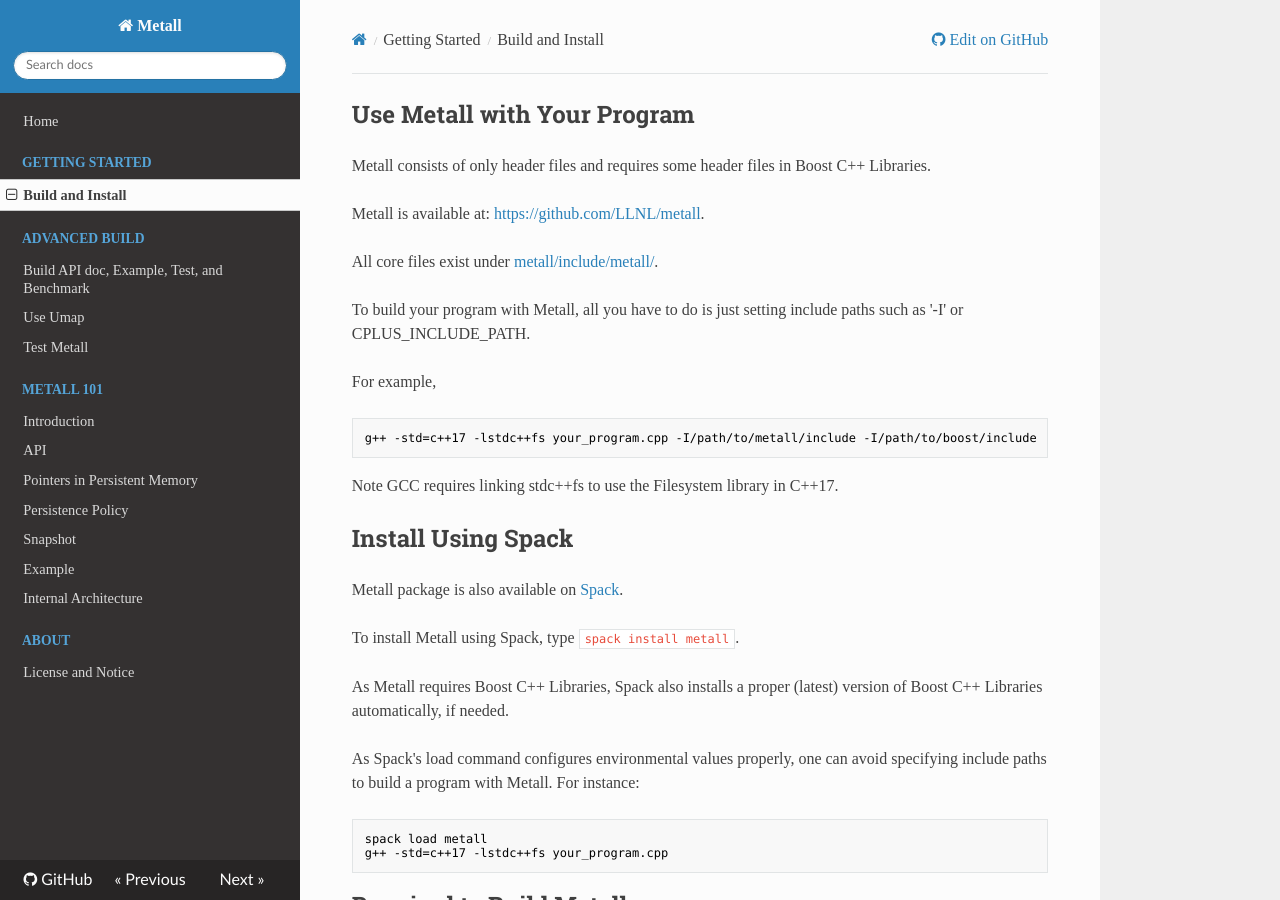
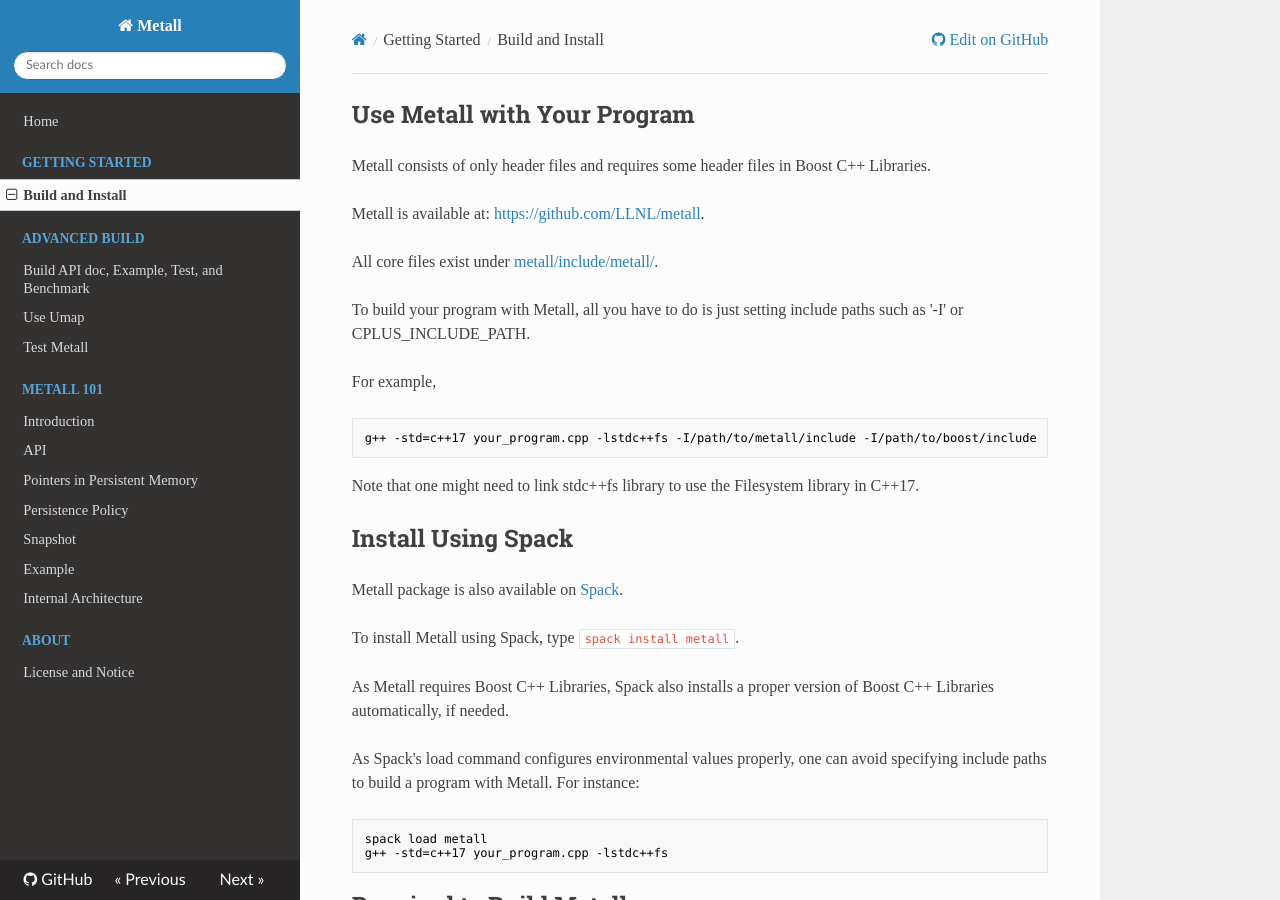
Before and after one commit to LLNL/metall, an MkDocs documentation site: the page built from docs/readthedocs/getting_started/build_and_install.md, in a window 1280 px wide and 900 px high. Built offline with MkDocs 1.6.1, drawn with Linux system fonts in a browser that asks for light colours; nearby versions of some CDN libraries.

Commit message:
Update documents

````diff
--- a/docs/readthedocs/getting_started/build_and_install.md
+++ b/docs/readthedocs/getting_started/build_and_install.md
@@ -11,9 +11,9 @@
 
 For example,
 ```bash
-g++ -std=c++17 -lstdc++fs your_program.cpp -I/path/to/metall/include -I/path/to/boost/include
+g++ -std=c++17 your_program.cpp -lstdc++fs -I/path/to/metall/include -I/path/to/boost/include
 ```
-Note GCC requires linking stdc++fs to use the Filesystem library in C++17.
+Note that one might need to link stdc++fs library to use the Filesystem library in C++17.
 
 
 ## Install Using Spack
@@ -23,7 +23,7 @@
 To install Metall using Spack, type ```spack install metall```.
 
 As Metall requires Boost C++ Libraries, Spack also installs a proper
-(latest) version of Boost C++ Libraries automatically, if needed.
+version of Boost C++ Libraries automatically, if needed.
 
 As Spack's load command configures environmental values properly, one
 can avoid specifying include paths to build a program with Metall.
@@ -31,7 +31,7 @@
 
 ```bash
 spack load metall
-g++ -std=c++17 -lstdc++fs your_program.cpp
+g++ -std=c++17 your_program.cpp -lstdc++fs
 ```
 
 
````
Also changed, not shown: README.md (+18 -11 lines).
